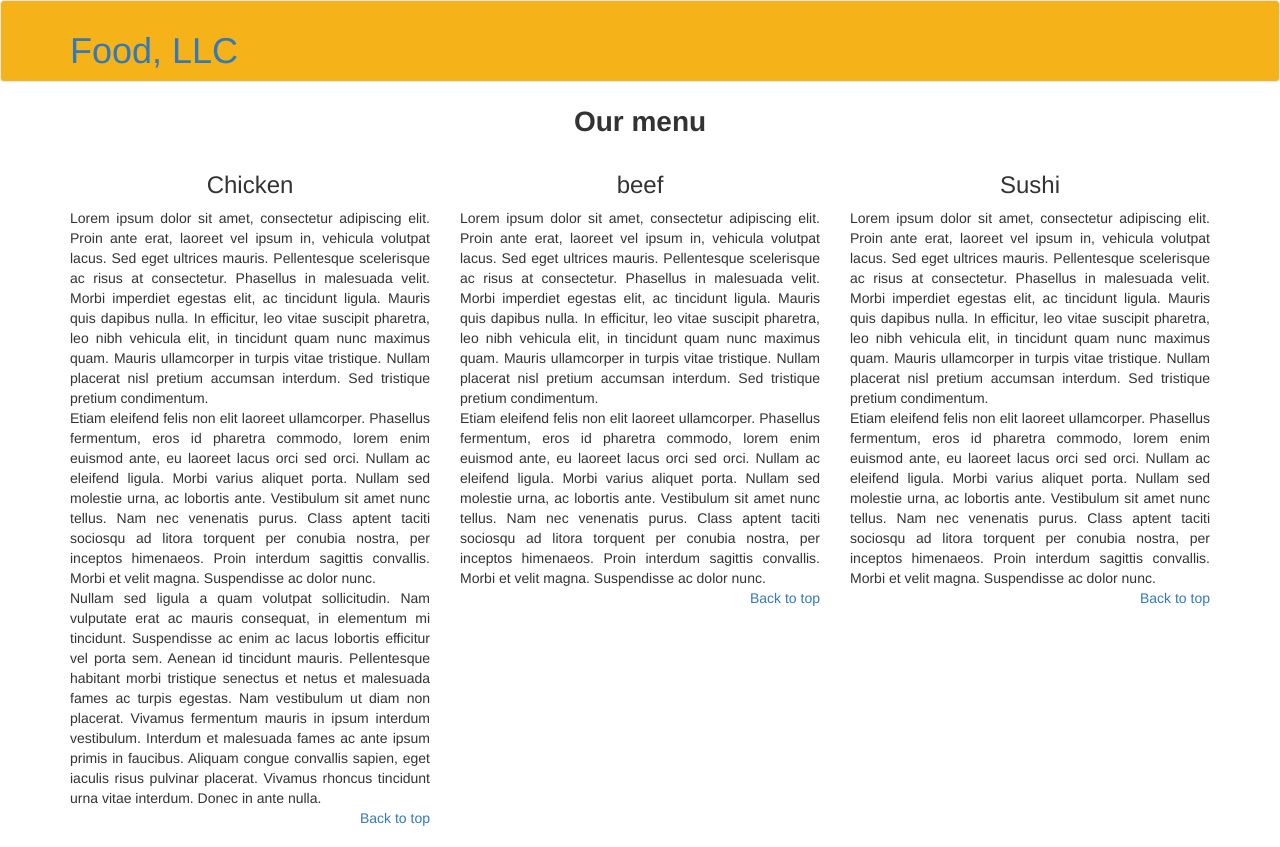
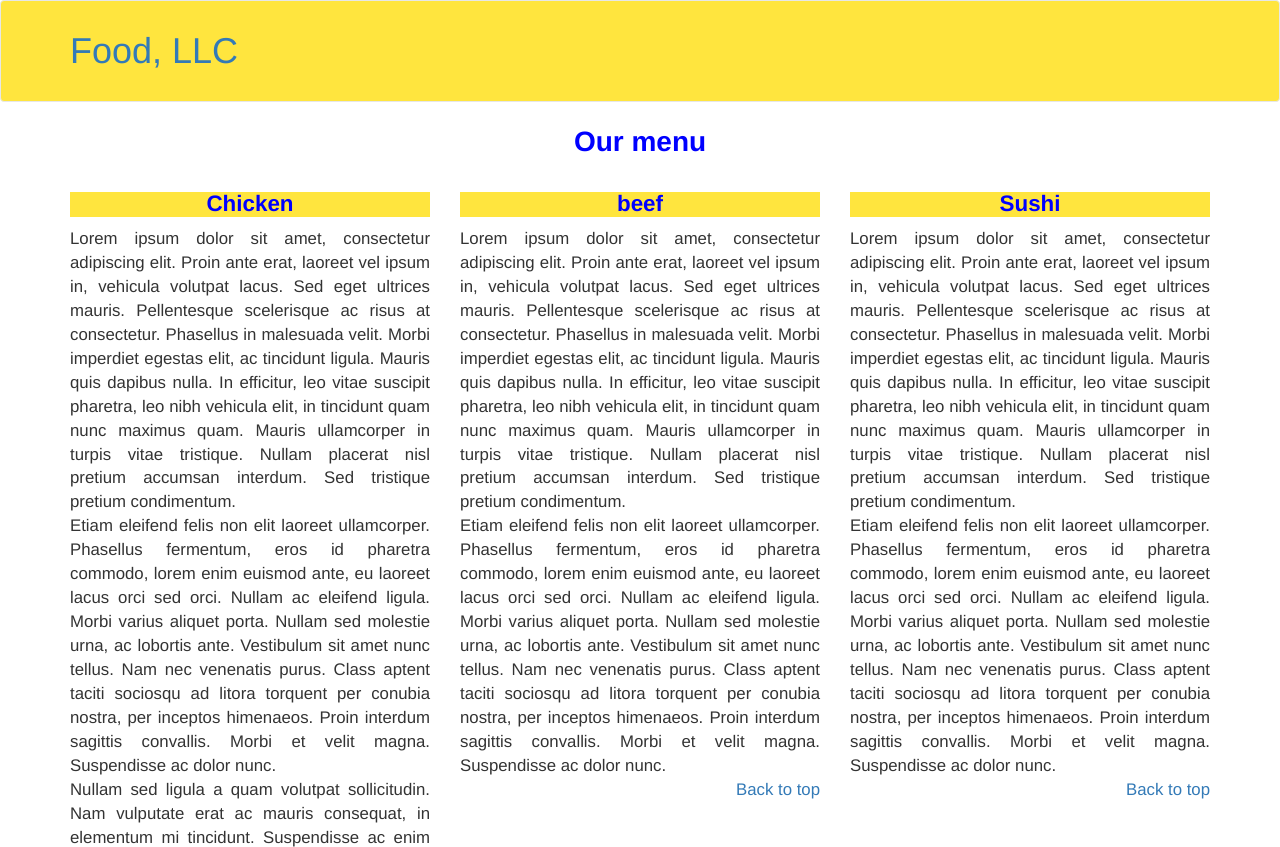
Before and after one commit to sherlinehc/coursera, a plain HTML site: page module3-solution/index.html in a window 1280 px wide. Shown: the top 847 px of the page. Drawn offline with Linux system fonts and the light colour scheme.

Commit message:
Update styles.css

```diff
--- a/module3-solution/css/styles.css
+++ b/module3-solution/css/styles.css
@@ -1,15 +1,24 @@
 #header-nav{
-	background-color: #f6b319;
+	background-color: #ffe53e;
 	border-radius: 0:
 	border: 0;
 }
 
 .navbar-brand{
 	padding-top: 10px;
-	height: 80px;
+
+}
+
+.navbar-header button.navbar-toggle, .navbar-header .icon-bar{
+	clear: both;
+}
+
+.navbar-header{
+	height: 100px;
 }
 
 .navbar-brand h1{
+	clear: both;
 }
 
 .navbar-brand a:hover, .navbar-brand a:focus{
@@ -17,6 +26,18 @@
 }
 
 #our-menu{
+	font-size: 2em;
 	font-weight: bold;
-	font-size: 2em;
+	color: blue;
 }
+
+h3{
+	font-size: 1.6em;
+	font-weight: bold;
+	background-color: #ffe53e;
+	color: blue;
+}
+
+p{
+	font-size: 1.2em;
+}
```
